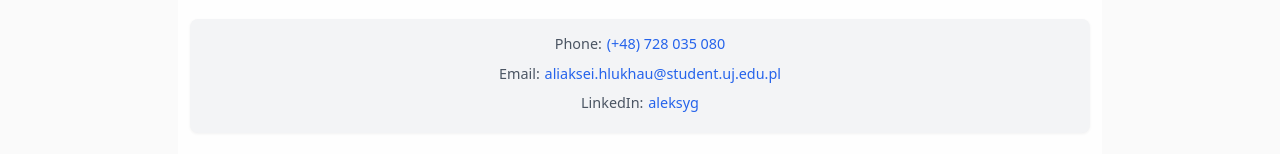
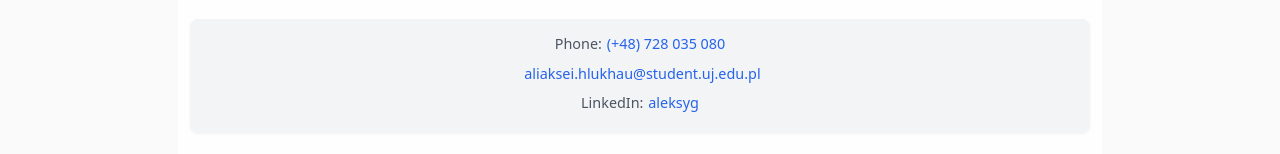
Before and after one commit to aleksygluchow/project03, a Next.js app: page /about in a window 1280 px wide. Shown: the part 200-354 px from the top of the page. Built offline with nearby package versions, Linux system fonts and the light colour scheme.

Commit message:
hi Herman

```diff
--- a/src/pages/about.js
+++ b/src/pages/about.js
@@ -100,7 +100,7 @@ export default function About() {
     <a href="tel:+48728035080" style={styles.link}>(+48) 728 035 080</a>
   </div>
   <div style={styles.contactItem}>
-    <span style={styles.contactLabel}>Email:</span>
+    <span style={styles.contactLabel}></span>
     <a href="mailto:aliaksei.hlukhau@student.uj.edu.pl" style={styles.link}>
       aliaksei.hlukhau@student.uj.edu.pl
     </a>
```
